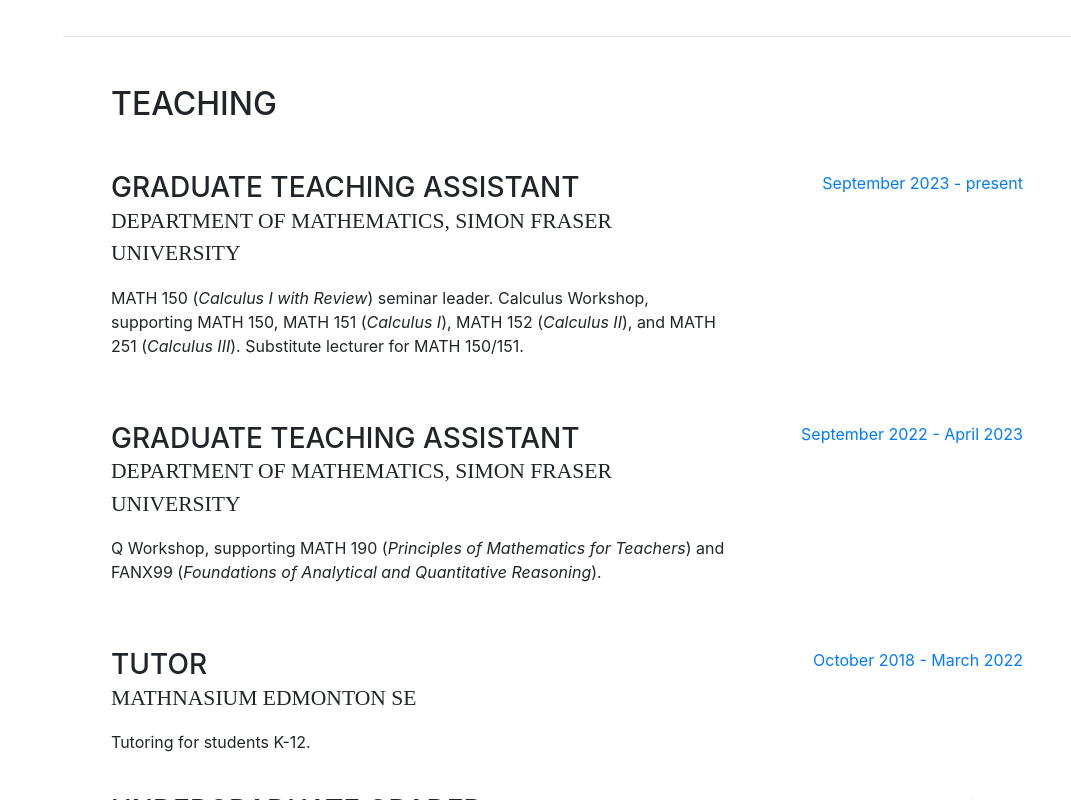
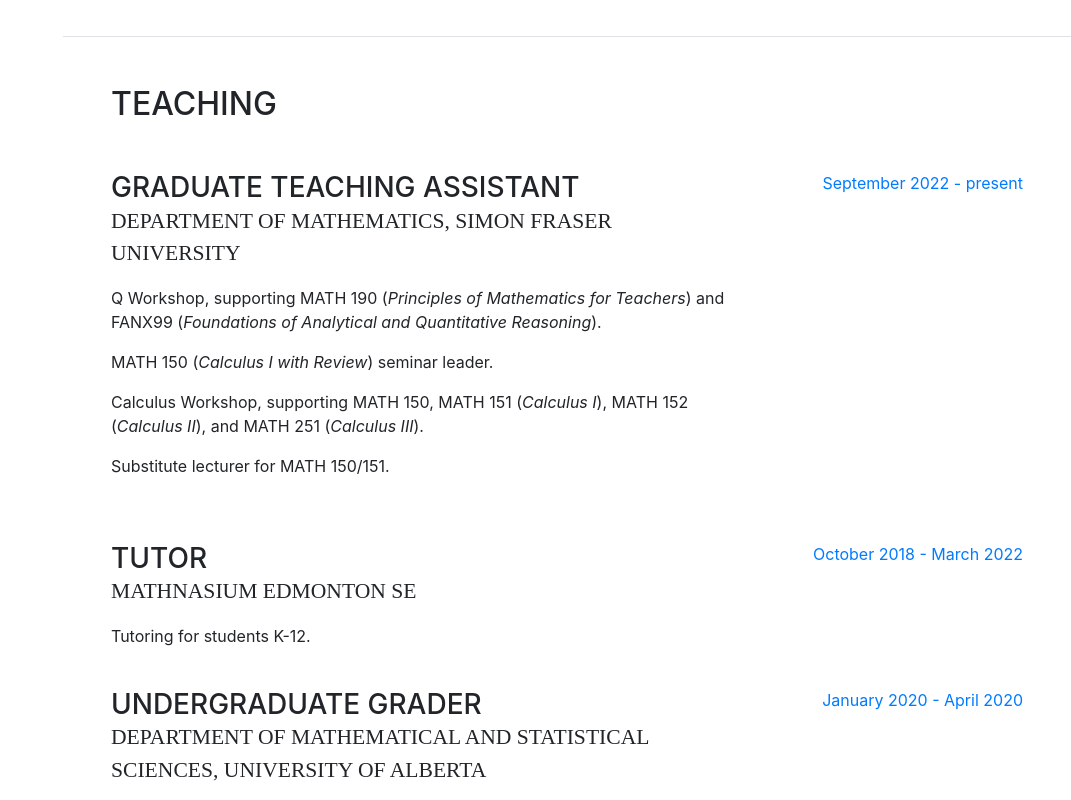
Before and after one commit to bekahall/bekahall.github.io, a website with bundled scripts: page index.html in a window 1280 px wide. Shown: the part 2363-3163 px from the top of the page, without its empty margins (209-1280 px from the left). Built offline with nearby package versions, Linux system fonts and the light colour scheme; a web font is replaced by a local one.

Commit message:
Update index.html

```diff
--- a/index.html
+++ b/index.html
@@ -100,11 +100,12 @@
         <div class="my-auto">
           <h2 class="mb-5">Publications</h2>
 
-          <div class="subheading mb-3">Submitted</div>
-          <p><span class="text-primary"><b>R. Hall*</b></span>, A. Bandara*, and D.A. Charlebois. Fitness effects of a demography-dispersal trade-off in <i>Saccharomyces cerevisiae</i> colonies. (2023) Submitted to <i>Physical Biology</i>. (*equal contribution)
+<!--           <div class="subheading mb-3">Submitted</div> -->
+
+          <div class="subheading mb-3">Published</div>
+          <p><span class="text-primary"><b>R. Hall*</b></span>, A. Bandara*, and D.A. Charlebois. Fitness effects of a demography-dispersal trade-off in <i>Saccharomyces cerevisiae</i> colonies. (2024) <i>Physical Biology</i>, 21(2):026001. (*equal contribution) (<a href="hall2024.pdf">pdf</a>)
           </p>
 
-          <div class="subheading mb-3">Published</div>
           <p><span class="text-primary"><b>R. Hall</b></span>, D.A. Charlebois. Lattice-based Monte Carlo simulation of the effects of nutrient concentration and magnetic field exposure on yeast colony growth and morphology. (2022) <i>In Silico Biology</i>, 14:53-69. (<a href="hall2022.pdf">pdf</a>)</p>
 
           <p><span class="text-primary"><b>R. Hall</b></span>, D.A. Charlebois. Book review on “A World Beyond Physics: The Emergence
@@ -152,21 +153,13 @@
             <div class="resume-content mr-auto">
               <h3 class="mb-0">Graduate Teaching Assistant</h3>
               <div class="subheading mb-3">Department of Mathematics, Simon Fraser University</div>
-              <p>MATH 150 (<i>Calculus I with Review</i>) seminar leader. Calculus Workshop, supporting MATH 150, MATH 151 (<i>Calculus I</i>), MATH 152 (<i>Calculus II</i>), and MATH 251 (<i>Calculus III</i>). Substitute lecturer for MATH 150/151.</p>
+              <p>Q Workshop, supporting MATH 190 (<i>Principles of Mathematics for Teachers</i>) and FANX99 (<i>Foundations of Analytical and Quantitative Reasoning</i>).</p>
+              <p>MATH 150 (<i>Calculus I with Review</i>) seminar leader.</p>
+              <p>Calculus Workshop, supporting MATH 150, MATH 151 (<i>Calculus I</i>), MATH 152 (<i>Calculus II</i>), and MATH 251 (<i>Calculus III</i>).</p>
+              <p>Substitute lecturer for MATH 150/151.</p>
             </div>
             <div class="resume-date text-md-right">
-              <span class="text-primary">September 2023 - present</span>
-            </div>
-          </div>
-
-          <div class="resume-item d-flex flex-column flex-md-row mb-5">
-            <div class="resume-content mr-auto">
-              <h3 class="mb-0">Graduate Teaching Assistant</h3>
-              <div class="subheading mb-3">Department of Mathematics, Simon Fraser University</div>
-              <p>Q Workshop, supporting MATH 190 (<i>Principles of Mathematics for Teachers</i>) and FANX99 (<i>Foundations of Analytical and Quantitative Reasoning</i>).</p>
-            </div>
-            <div class="resume-date text-md-right">
-              <span class="text-primary">September 2022 - April 2023</span>
+              <span class="text-primary">September 2022 - present</span>
             </div>
           </div>
 
```
